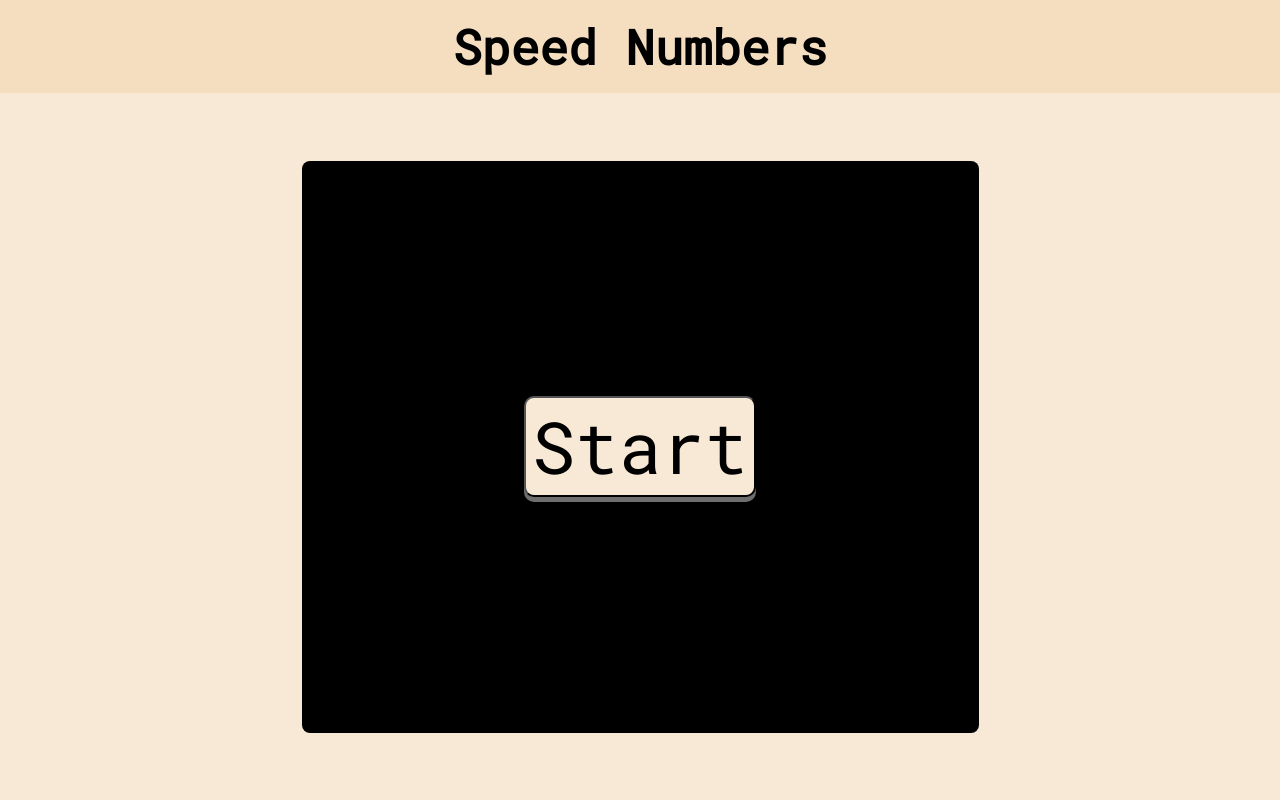
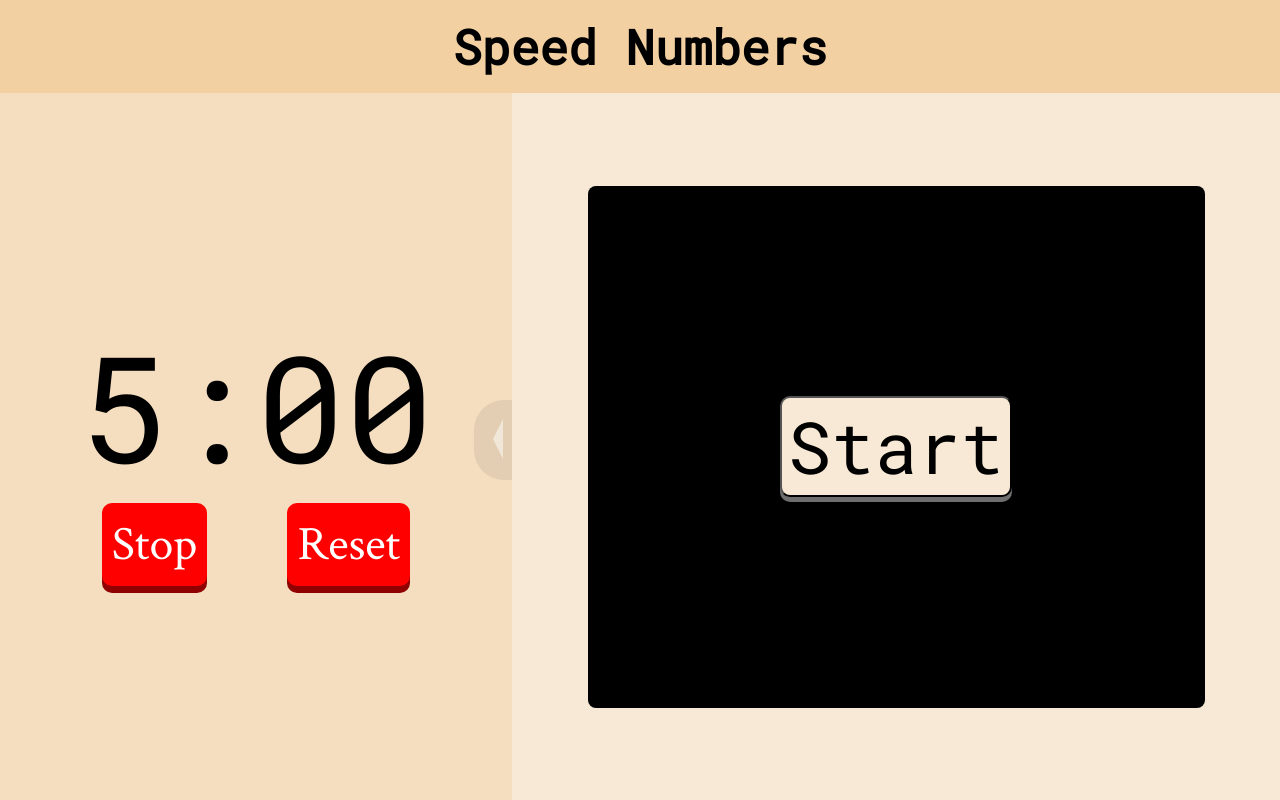
Before and after one commit to slopey112/USAMC, a plain HTML site: page speed-numbers.html in a window 1280 px wide. Drawn offline with Linux system fonts and the light colour scheme.

Commit message:
add reset and collapse to sn

```diff
--- a/scripts/speed-numbers.js
+++ b/scripts/speed-numbers.js
@@ -1,3 +1,5 @@
+let numbers = 0;
+
 function createTable(tableData) {
     let table = document.createElement('table');
     let tableBody = document.createElement('tbody');
@@ -24,13 +26,12 @@ function generateNumbers() {
         arr.push([]);
         for (let j = 0; j < 20; j++) {
             arr[i].push(Math.floor(Math.random() * 10));
-            arr[i].push('\xa0');
         }
         arr[i].push('\xa0\xa0\xa0');
         if (i > 8) arr[i].push('ROW ' + (i + 1));
         else arr[i].push('ROW 0' + (i + 1));
     }
-    console.log(arr);
+    numbers = arr;
     return arr;
 }
 
@@ -38,11 +39,59 @@ function sleep(ms) {
     return new Promise(resolve => setTimeout(resolve, ms));
 }
 
+function finish() {
+    right.removeChild(document.getElementById("numbers"));
+    right.removeChild(document.getElementById("overlay"));
+    document.getElementById("finish").style.display = "flex";
+}
+
+let s = 299;
+
 createTable(generateNumbers());
 
 let button = document.getElementById("clear");
+let overlay = document.getElementById("overlay");
+let interval = 0;
 button.onclick = async function () {
-    let overlay = document.getElementById("overlay");
     await sleep(125);
-    overlay.parentNode.removeChild(overlay);
+    overlay.style.display = "none";
+    interval = setInterval(function () {
+        document.getElementById("timer").innerText = (new Date).clearTime().addSeconds(s).toString('m:ss');
+        if (s === 0) {
+            clearInterval(interval);
+            return;
+        }
+        s--;
+    }, 1000);
 };
+
+let reset = document.getElementsByClassName("control")[1];
+reset.onclick = function() {
+    overlay.style.display = "flex";
+    s = 299;
+    document.getElementById("timer").innerText = "5:00";
+    clearInterval(interval);
+    let table = document.getElementsByTagName("table")[0];
+    table.parentNode.removeChild(table);
+    createTable(generateNumbers());
+};
+
+let buttons = document.getElementsByClassName("collapse");
+let left = buttons[0];
+let right = buttons[1];
+
+left.style.visibility = "hidden";
+
+right.onclick = function () {
+    document.getElementById("left").style.display = "none";
+    document.getElementById("right").style.width = "100%";
+    left.style.visibility = "visible";
+    right.style.visibility = "hidden";
+};
+
+left.onclick = function () {
+    document.getElementById("left").style.display = "flex";
+    document.getElementById("right").style.width = "60%";
+    left.style.visibility = "hidden";
+    right.style.visibility = "visible";
+};
--- a/speed-numbers.html
+++ b/speed-numbers.html
@@ -11,9 +11,27 @@
         <h1>Speed Numbers</h1>
     </header>
     <main>
-        <div id="numbers"></div>
-        <div id="overlay">
-            <button id="clear">Start</button>
+        <div id="left">
+            <p id="timer">5:00</p>
+            <div id="interface">
+                <button class="control">Stop</button>
+                <button class="control">Reset</button>
+            </div>
+            <div id="finish">
+
+            </div>
+        </div>
+        <div id="right">
+            <div id="numbers"></div>
+            <div id="overlay">
+                <button id="clear">Start</button>
+            </div>
+        </div>
+        <div class="collapse left">
+            <div class="triangle" id="triangle-left"></div>
+        </div>
+        <div class="collapse right">
+            <div class="triangle" id="triangle-right"></div>
         </div>
     </main>
     <script src="libraries/date-en-US.js"></script>
--- a/styles/speed-numbers.css
+++ b/styles/speed-numbers.css
@@ -10,7 +10,7 @@ body {
 }
 
 h1 {
-	background-color: #f5debf;
+	background-color: #f2d0a2;
 	font-family: 'Roboto Mono', monospace;
 	font-size: 48px;
 	margin: 0;
@@ -19,11 +19,31 @@ h1 {
 }
 
 main {
-	background-color: #f7e9d5;
 	flex-grow: 1;
 	display: flex;
+}
+
+#left {
+	width: 40%;
+	background-color: #f5debf;
+	display: flex;
+	align-items: center;
 	justify-content: center;
+	font-family: 'Roboto Mono', monospace;
+	font-size: 148px;
+	flex-direction: column;
+}
+
+#timer {
+	margin: 0;
+}
+
+#right {
+	width: 60%;
+	display: flex;
+	background-color: #f7e9d5;
 	align-items: center;
+	justify-content: center;
 }
 
 #numbers, #overlay {
@@ -36,16 +56,22 @@ main {
 	padding: 10px;
 	border-radius: 8px;
 	position: relative;
+	-webkit-touch-callout: none; /* iOS Safari */
+	-webkit-user-select: none; /* Safari */
+	-moz-user-select: none; /* Old versions of Firefox */
+	-ms-user-select: none; /* Internet Explorer/Edge */
+	user-select: none;
 }
 
 td {
 	font-family: 'Cousine', monospace;
+	padding: 0 6px;
 }
 
 #overlay {
 	float: left;
-	width: 657px;
-	height: 552px;
+	width: 597px;
+	height: 502px;
 	background-color: black;
 	padding: 10px;
 	border-radius: 8px;
@@ -76,6 +102,83 @@ td {
 	outline: none;
 }
 
-#timer {
-	float: left;
+#interface {
+	display: flex;
+	justify-content: center;
+	width: 100%;
 }
+
+.control {
+	font-family: "Crimson Text", serif;
+	margin: 0 40px;
+	font-size: 48px;
+	background-color: red;
+	border: 0;
+	color: white;
+	border-radius: 10px;
+	padding: 10px;
+	box-shadow: 0 7px #910000;
+}
+
+.control:hover {
+	background-color: #ff1f1f;
+	box-shadow: 0 7px #e80000;
+}
+
+.control:focus {
+	outline: none;
+}
+
+.control:active {
+	transform: translateY(7px);
+	box-shadow: 0 2px #990000;
+}
+
+.collapse {
+	position: absolute;
+	background-color: #e3ceb3;
+	height: 10%;
+	width: 3%;
+	z-index: 10;
+	top: 50%;
+	border-radius: 30px 0 0 30px;
+}
+
+.triangle {
+	width: 0;
+	height: 0;
+	border: 0 solid transparent;
+	border-top-width: 20px;
+	border-bottom-width: 20px;
+	margin-top: 50%;
+	margin-left: 50%;
+}
+
+.left {
+	-moz-transform: scale(-1, 1);
+	-webkit-transform: scale(-1, 1);
+	-o-transform: scale(-1, 1);
+	-ms-transform: scale(-1, 1);
+	transform: scale(-1, 1);
+}
+
+.right {
+	left: 37%;
+}
+
+#triangle-left {
+	border-left: 10px solid rgba(255, 255, 255, .5);
+	-moz-transform: scale(-1, 1);
+	-webkit-transform: scale(-1, 1);
+	-o-transform: scale(-1, 1);
+	-ms-transform: scale(-1, 1);
+	transform: scale(-1, 1);
+}
+
+#triangle-right {
+	border-right: 10px solid rgba(255, 255, 255, .5);
+}
+
+.collapse:hover {
+	background-color: #c9b79f;
+}
--- a/styles/style.css
+++ b/styles/style.css
@@ -112,7 +112,7 @@ hr {
 
 .left {
 	top: 50%;
-	left: calc(47% + 1px);
+	left: 47%;
 }
 
 .right {
```
